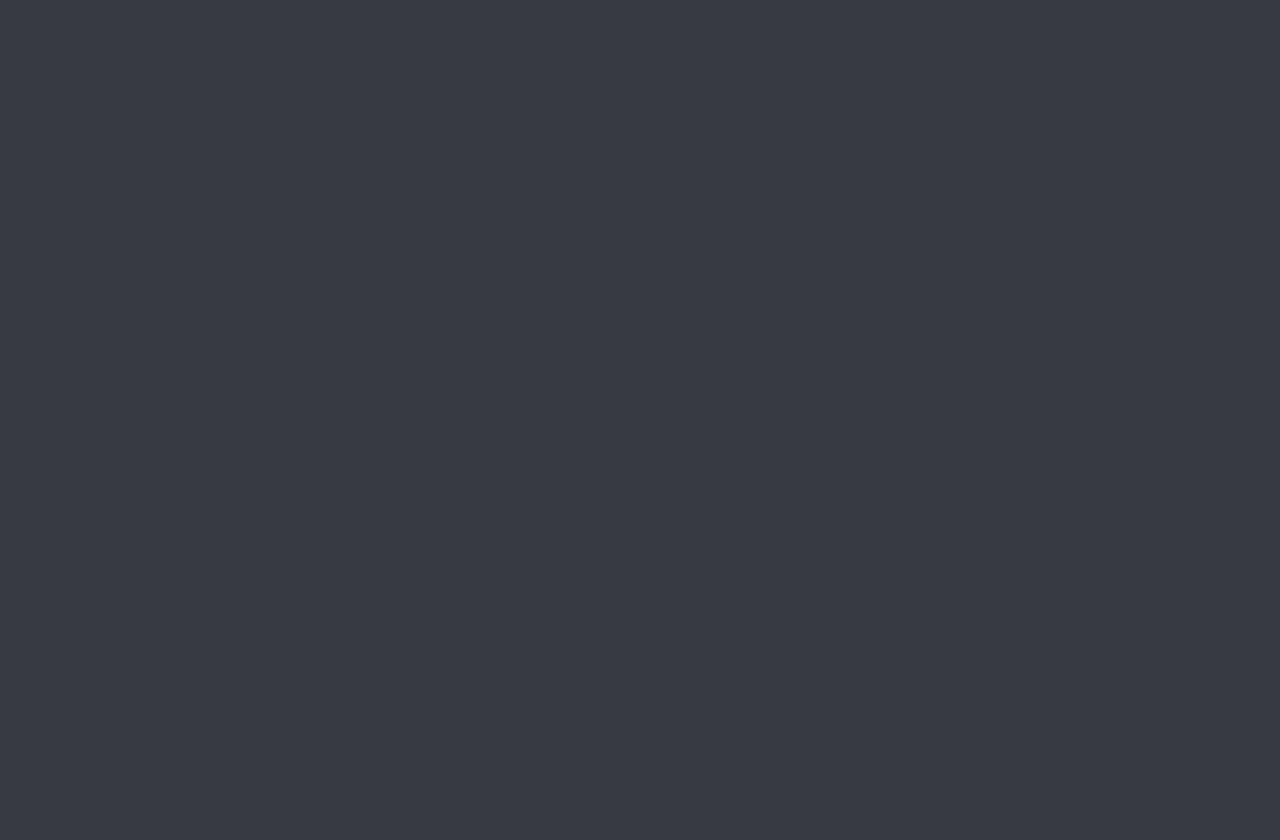
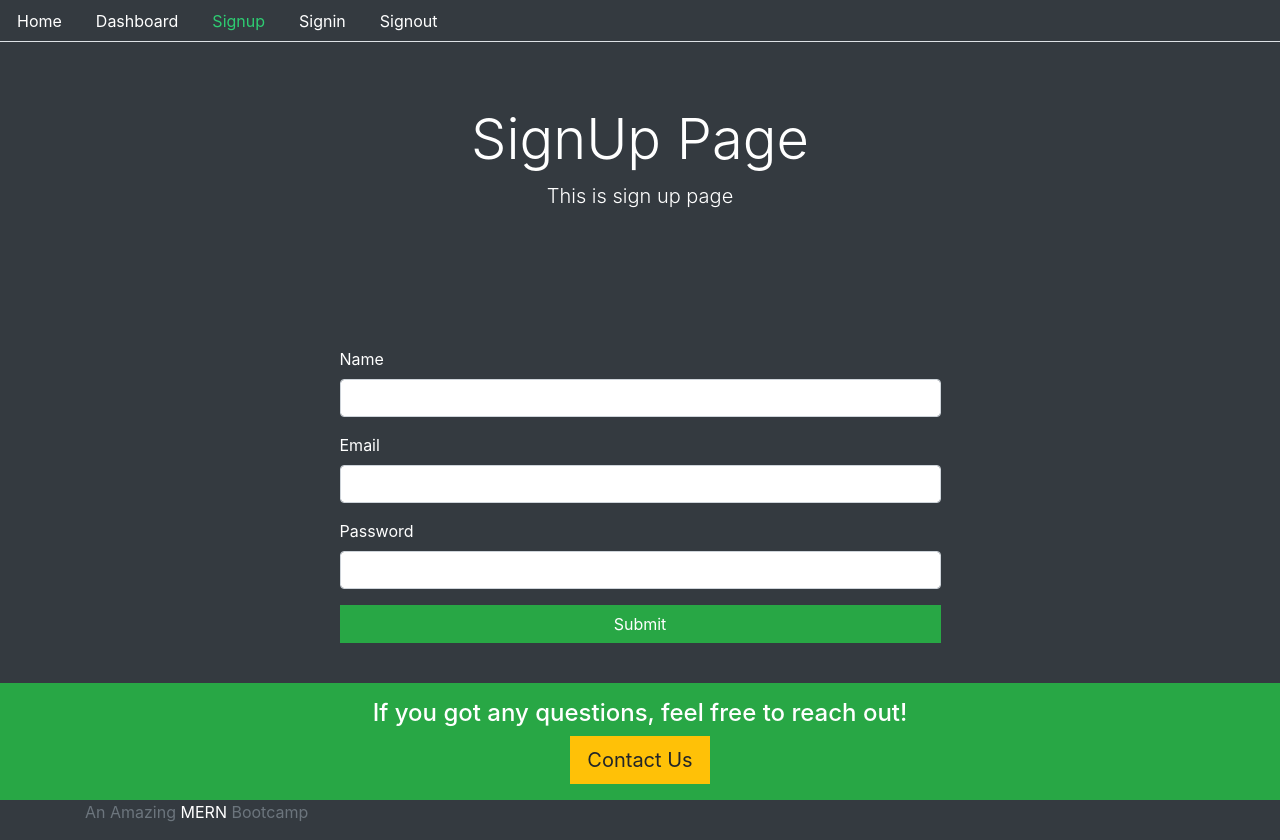
Before and after one commit to omgodham/frontend, a React (Create React App) app: page /signup in a window 1280 px wide. Before the commit the page ends 800 px from the top, so only its background shows below. Built offline with nearby package versions, Linux system fonts and the light colour scheme.

Commit message:
signup logic

```diff
--- a/src/Routes.js
+++ b/src/Routes.js
@@ -1,11 +1,17 @@
 import React from 'react';
 import {BrowserRouter as Router,Switch,Route} from 'react-router-dom';
 import Home from './core/Home';
+import SignUp from './user/SignUp';
+import SignIn from './user/SignIn';
+
 export default function Routes() {
     return (
         <Router>
         <Switch>
-        <Route exact path='/' component={Home} />
+        <Route exact path="/" component={Home} />
+        <Route exact path="/signup" component={SignUp} />
+        <Route exact path="/signin" component={SignIn} />
+        {/* <Route exact path="/" component={SignOut} />  */}
         </Switch>
        </Router>
     )
--- a/src/core/Base.js
+++ b/src/core/Base.js
@@ -1,4 +1,5 @@
 import React from "react";
+import Menu from '../core/Menu';
 
 const Base = ({
   title = "My Title",
@@ -7,6 +8,7 @@ const Base = ({
   children
 }) => (
   <div>
+  <Menu />
     <div className="container-fluid">
       <div className="jumbotron bg-dark text-white text-center">
         <h2 className="display-4">{title}</h2>
--- /dev/null
+++ b/src/core/Menu.js
@@ -0,0 +1,39 @@
+import React from 'react';
+import {Link,withRouter} from 'react-router-dom';
+
+const currentTab = ( history, path ) => {
+    // console.log(history);
+    // console.log(history.location);
+    // console.log(history.location.pathname);
+    if (history.location.pathname === path) {
+      return { color: "#2ecc72" };
+    } else {
+      return { color: "#FFFFFF" };
+    }
+  }
+
+const Menu = ({history}) => {
+    return (
+        <div>
+        <ul className='nav bg-dark nav-tabs'>
+            <li className='nav-item'>
+                <Link style={currentTab(history, "/")}  className='nav-link'  to="/">Home</Link>
+            </li>
+            <li className='nav-item'>
+                <Link style={currentTab(history,"/dashboard")} className='nav-link'  to='/dashboard'>Dashboard</Link>
+            </li>
+            <li className='nav-item'>
+                <Link style={currentTab(history,"/signup")} className='nav-link' to='/signup'>Signup</Link>
+            </li>
+            <li className='nav-item'>
+                <Link style={currentTab(history,"/signin")} className='nav-link' to='/signin'>Signin</Link>
+            </li>
+            <li className='nav-item'>
+                <Link style={currentTab(history,"/signout")}className='nav-link' to='/signout'>Signout</Link>
+            </li>
+        </ul>
+        </div>
+    )
+}
+
+export default withRouter(Menu);
--- /dev/null
+++ b/src/user/SignIn.js
@@ -0,0 +1,29 @@
+import React from 'react'
+import Base from '../core/Base';
+
+export default function SignIn() {
+
+ const signInForm = () => {
+     return <div className='row'>
+            <div className="col-md-6 offset-sm-3">
+                <form>
+                <div className="form-group">
+                    <label>Email</label>
+                    <input type="email" className="form-control"/>
+                </div>
+                <div className="form-group">
+                    <label>Password</label>
+                    <input type="password" className="form-control"/>
+                </div>
+                <button className='btn bg-success btn-block text-white'>Submit</button>
+                </form>
+            </div>
+     </div>
+ }
+
+    return (
+    <Base title='SignIn Page' description='This is sign in page'>
+        {signInForm()}
+        </Base>
+    )
+}
--- /dev/null
+++ b/src/user/SignUp.js
@@ -0,0 +1,33 @@
+import React from 'react'
+import Base from '../core/Base';
+
+export default function SignUp() {
+
+ const signUpForm = () => {
+     return <div className='row'>
+            <div className="col-md-6 offset-sm-3">
+                <form>
+                <div className="form-group">
+                    <label>Name</label>
+                    <input type="text" className="form-control"/>
+                </div>
+                <div className="form-group">
+                    <label>Email</label>
+                    <input type="email" className="form-control"/>
+                </div>
+                <div className="form-group">
+                    <label>Password</label>
+                    <input type="password" className="form-control"/>
+                </div>
+                <button className='btn bg-success btn-block text-white'>Submit</button>
+                </form>
+            </div>
+     </div>
+ }
+
+    return (
+    <Base title='SignUp Page' description='This is sign up page'>
+        {signUpForm()}
+        </Base>
+    )
+}
```
Also changed, not shown: src/auth/helper/index.js (added, +64 -0 lines), 2 other files (tests, documents, lock files or other folders).
